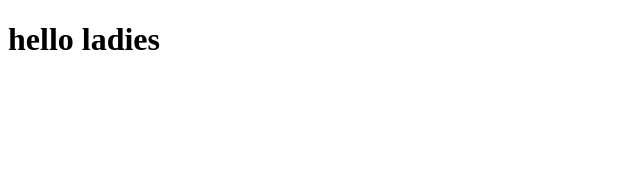
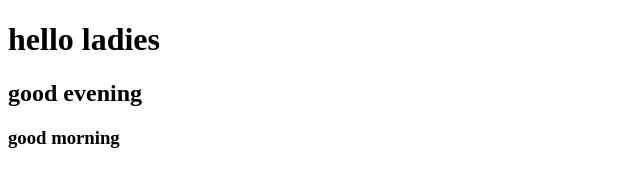
Before and after one commit to ffiplant/pear-of-pears-, a plain HTML site: page index.html in a window 1280 px wide. Shown: the whole page, without its empty margins (0-640 px from the left). Drawn offline with Linux system fonts and the light colour scheme.

Commit message:
changed
changed the page

```diff
--- a/index.html
+++ b/index.html
@@ -6,6 +6,7 @@
   </head>
   <body>
     <h1>hello ladies</h1>
-
+<h2>good evening</h2>
+<h3>good morning</h3>
   </body>
 </html>
```
